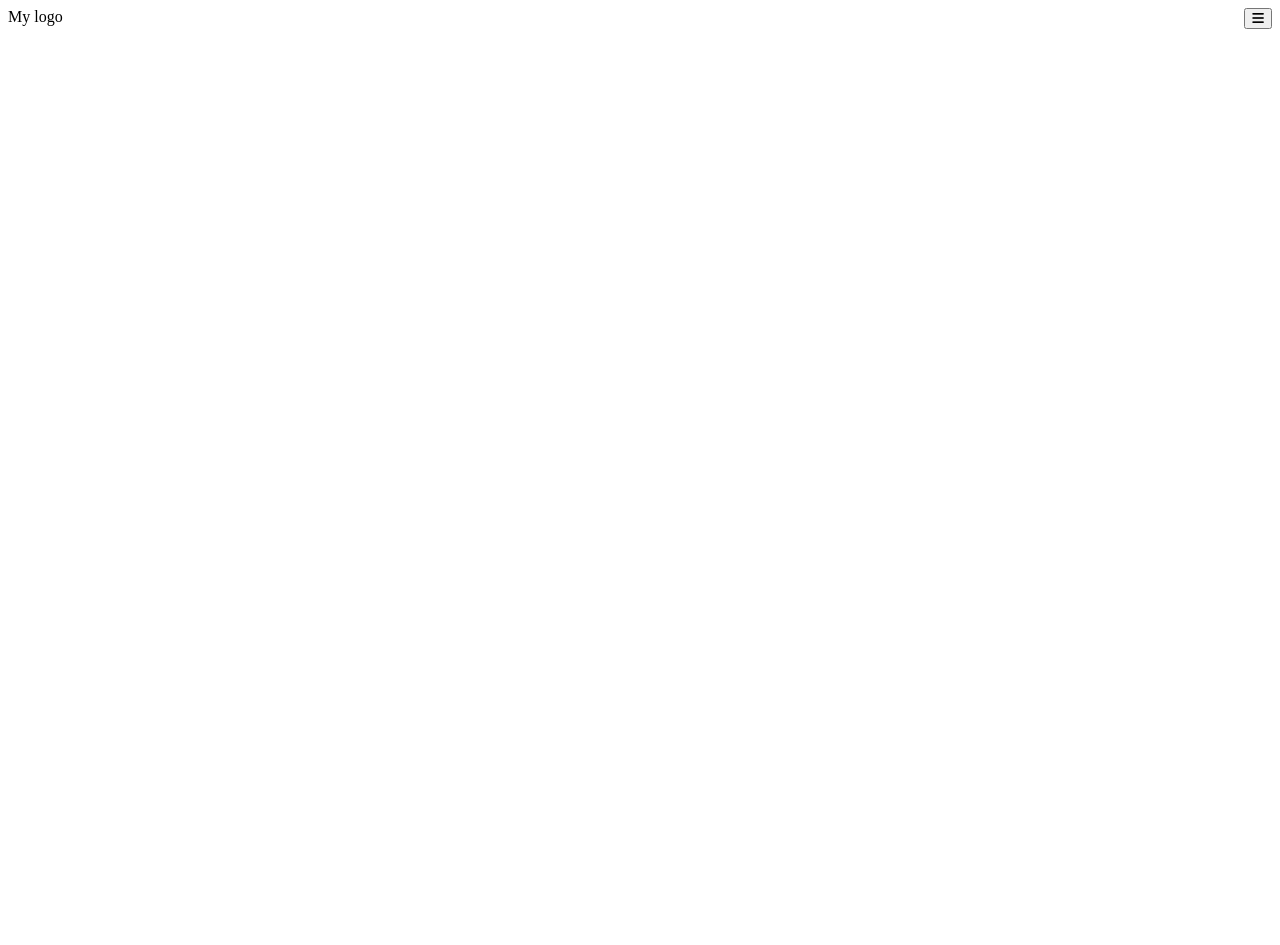
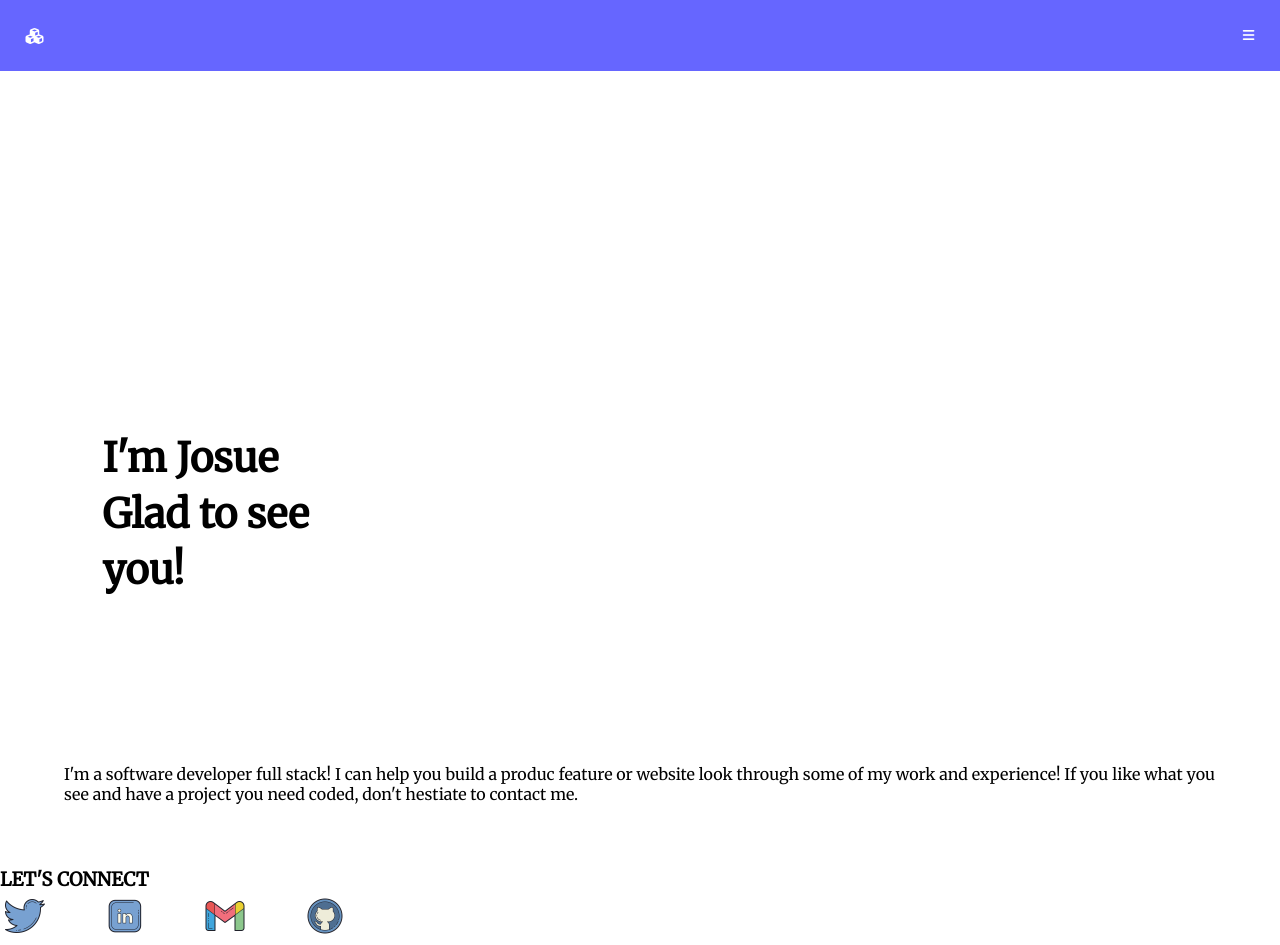
Before and after one commit to jdbs9514/New-portfolio, a website: page index.html in a window 1280 px wide. Before the commit the page ends 800 px from the top, so only its background shows below. Drawn offline with Linux system fonts and the light colour scheme.

Commit message:
add logos and description

```diff
--- a/index.html
+++ b/index.html
@@ -7,14 +7,15 @@
     <meta name="viewport" content="width=device-width, initial-scale=1.0">
     <link rel="stylesheet" href="./style.css">
     <script src="https://kit.fontawesome.com/4dc3d7e55b.js" crossorigin="anonymous"></script>
+    <link href="https://fonts.googleapis.com/css2?family=Merriweather&display=swap" rel="stylesheet">
     <title>Josué Benavides</title>
 </head>
 
 <body>
     <header>
         <nav class="navbar-mobile">
-            <span>My logo</span>
-            <button type="button" class="hamburguer-button"><i class="fa-solid fa-bars"></i></button>
+            <span><i class="fa-solid fa-cubes"></i></span>
+            <button type="button" class="hamburger-button"><i class="fa-solid fa-bars"></i></button>
             <ul class="hamburguer-elements">
                 <li>Home</li>
                 <li>About</li>
@@ -24,7 +25,24 @@
     </header>
     <section>
         <div class="first-section">
+            <div class="introduction">
+                <h1 class="presentation">I'm Josue <br> Glad to see <br> you!</h1>
+                <p class="description">I'm a software developer full stack! I can help you build a produc
+                    feature or website look through some of my work and experience! If
+                    you like what you see and have a project you need coded, don't hestiate
+                    to contact me.
+                </p>
+            </div>
+            <div class="conect">
+                <h3>LET'S CONNECT</h3>
+                <ul class="icons">
+                    <li><img class="img" src="./images/twitter.png" alt="twitter"></li>
+                    <li><img class="img" src="./images/linkedin.png" alt="linkedin"></li>
+                    <li><img class="img" src="./images/gmail.png" alt="gmail"></li>
+                    <li><img class="img" src="./images/github.png" alt="github"></li>
+                </ul>
 
+            </div>
         </div>
     </section>
 </body>
--- a/style.css
+++ b/style.css
@@ -1,8 +1,47 @@
+@import url('https://fonts.googleapis.com/css2?family=Merriweather&display=swap');
+
+* {
+  margin: 0;
+  padding: 0;
+  box-sizing: border-box;
+  font-family: 'Merriweather', serif;
+}
+
 .navbar-mobile {
   display: flex;
   justify-content: space-between;
+  padding: 2%;
+  background-color: #66ff;
+  color: #fff;
+}
+
+.hamburger-button {
+  background: none;
+  border: none;
+  color: #fff;
 }
 
 .hamburguer-elements {
   display: none;
 }
+
+.presentation {
+  text-align: start;
+  padding: 8%;
+  margin-top: 20%;
+  font-size: 2.5rem;
+  line-height: 3.5rem;
+}
+
+.description {
+  padding: 5%;
+}
+
+.icons {
+  display: flex;
+  list-style-type: none;
+}
+
+.img {
+  width: 50%;
+}
```
Also changed, not shown: images/github.png (added), images/gmail.png (added), images/linkedin.png (added), images/twitter.png (added).
